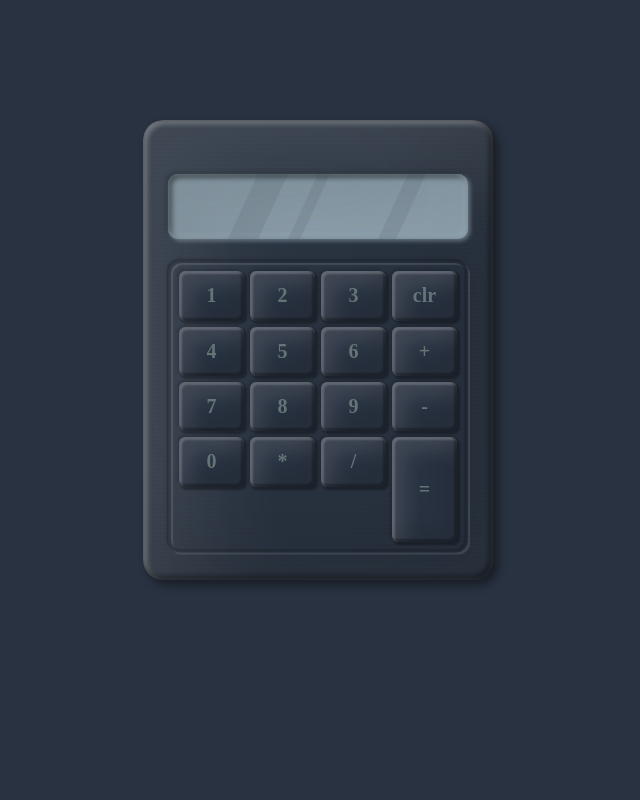
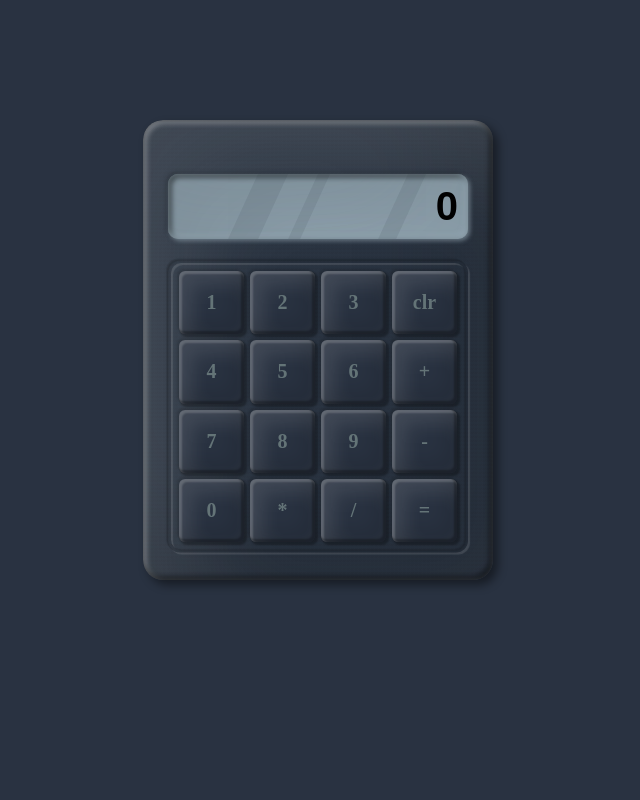
Before and after one commit to Lumintitus/Calculator, a React (Create React App) app: page / in a window 1280 px wide. Shown: the top 800 px of the page, without its empty margins (322-962 px from the left). Built offline with nearby package versions, Linux system fonts and the light colour scheme.

Commit message:
refactor Buttonpanel layout and styles for improved button functionality

```diff
--- a/src/App.js
+++ b/src/App.js
@@ -34,8 +34,7 @@ function App() {
   return (
     <div className="App">
       {/* <Display display={display}/> */}
-      <Buttonpanel send={(a) => { numberappend(a) }}/>
-      <Buttonpanel display={display}/>
+      <Buttonpanel send={(a) => { numberappend(a) }} display={display}/>
     </div>
   );
 }
--- a/src/Components/Buttonpanel.js
+++ b/src/Components/Buttonpanel.js
@@ -3,7 +3,8 @@ import '../Components/Display'
 
 export default function Buttonpanel(props) {
     return (
-        <div className="grid">
+        <div className="top">
+
             {
                 <div className="container">
                     <div className="mx-w calculator-body">
@@ -14,7 +15,7 @@ export default function Buttonpanel(props) {
                             <button className='key'onClick={() => { props.send("1") }}>1</button>
                             <button className='key'onClick={() => { props.send("2") }}>2</button>
                             <button className='key'onClick={() => { props.send("3") }}>3</button>
-                            <button className='key'onClick={() => { props.send("clr") }}>clr</button>
+                            <button className='key sign'onClick={() => { props.send("clr") }}>clr</button>
                             <button className='key'onClick={() => { props.send("4") }}>4</button>
                             <button className='key'onClick={() => { props.send("5") }}>5</button>
                             <button className='key'onClick={() => { props.send("6") }}>6</button>
@@ -26,8 +27,8 @@ export default function Buttonpanel(props) {
                              <button className='key'onClick={() => { props.send("0") }}>0</button>
                             <button className='key sign' onClick={() => { props.send("*") }}>*</button>
 
-                            <button className='key sign' onClick={() => { props.send("/") }}>/</button>
-                            <button className='key sign equal' onClick={() => { props.send("test") }}>=</button>
+                            <button className='key sign ' onClick={() => { props.send("/") }}>/</button>
+                            <button className='key sign ' onClick={() => { props.send("test") }}>=</button>
 
                         </div>
                     </div>
--- a/src/Styles/Button.css
+++ b/src/Styles/Button.css
@@ -1,85 +1,4 @@
-/*
-@import url('https://fonts.googleapis.com/css2?family=Poppins:wght@500&display=swap');
 
-*{
-    margin: 0;
-    padding: 0;
-    box-sizing: border-box;
-    font-family: 'Poppins', sans-serif;
-}
-
-body{
-    width: 100%;
-    height: 100vh;
-    display: flex;
-    justify-content: center;
-    align-items: center;
-    background: linear-gradient(45deg, #0a0a0a, #3a4452);
-}
-
-.calculator{
-    border: 1px solid #717377;
-    padding: 20px;
-    border-radius: 16px;
-    background: transparent;
-    box-shadow: 0px 3px 15px rgba(83, 93, 112, 0.5);
-
-}
-
-input{
-    width: 320px;
-    border: none;
-    padding: 24px;
-    margin: 10px;
-    background: transparent;
-    box-shadow: 0px 3px 15px rgbs(84, 84, 84, 0.1);
-    font-size: 40px;
-    text-align: right;
-    cursor: pointer;
-    color: #ccbfbf;
-}
-
-input::placeholder{
-    color: #e9e7e7;
-}
-
-button{
-    border: none;
-    width: 60px;
-    height: 60px;
-    margin: 10px;
-    border-radius: 50%;
-    background: transparent;
-    color: #ffffff;
-    font-size: 20px;
-    box-shadow: -8px -8px 15px rgba(255, 255, 255, 0.1);
-    cursor: pointer;
-}
-
-.equalBtn{
-    background-color: #fb7c14;
-}
-
-.operator{
-    color: #6dee0a;
-}
-.container .mx-w .number button{
-  width: 17%;
-  margin: 6px;
-}
-.type{
-    width: 268px;
-    text-align: center;
-    color: white;
-    padding-top: 40px;
-}
-.cal-type{
-
-    margin: 11px 22px;
-    width: 275px;
-    text-align: center;
-    color: white;
-} */
 
 
 * {
@@ -88,12 +7,15 @@ button{
     box-sizing: border-box;
     transition: background-color 50ms ease-in;
 }
+
 :root {
     --primary-color: #293241;
 }
+
 body {
     background-color: var(--primary-color);
 }
+
 .container {
     width: 100%;
     min-height: 500px;
@@ -103,6 +25,7 @@ body {
     margin-top: 60px;
     overflow: auto;
 }
+
 .calculator-body {
     width: 350px;
     height: 460px;
@@ -123,6 +46,7 @@ body {
     align-items: center;
     gap: 24px;
 }
+
 .display {
     width: 100%;
     height: 90px;
@@ -144,6 +68,7 @@ body {
     justify-content: center;
     overflow: hidden;
 }
+
 .display::after {
     content: "";
     position: absolute;
@@ -154,8 +79,7 @@ body {
     opacity: 0.1;
     left: 0;
     top: 0;
-    clip-path: polygon(
-        30% 0,
+    clip-path: polygon(30% 0,
             40% 0,
             30% 100%,
             20% 100%,
@@ -167,10 +91,10 @@ body {
             86% 0,
             76% 100%,
             70% 100%,
-        80% 0
-    );
+            80% 0);
     backdrop-filter: blur(0.6px);
 }
+
 .keys {
     width: calc(100% - 6px);
     height: 100%;
@@ -181,10 +105,11 @@ body {
     display: grid;
     padding: 8px;
     grid-template-columns: repeat(4, 1fr);
-    grid-template-rows: repeat(5, 1fr);
+    grid-template-rows: repeat(4, 1fr);
     gap: 6px;
     z-index: 1;
 }
+
 .keys::after {
     content: "";
     position: absolute;
@@ -198,6 +123,7 @@ body {
     left: 50%;
     z-index: 2;
 }
+
 .key {
     all: unset;
     background-color: var(--primary-color);
@@ -216,19 +142,23 @@ body {
     font-family: poppins;
     text-align: center;
 }
+
 .key:active {
     box-shadow: -2px -2px 2px #0000004f, 2px 2px 1px #2d2d2d30,
         inset 2px 2px 3px 1px #0000004f, inset -2px -2px 2px 1px #ffffff1f,
         inset -10px -10px 20px 2px #0000001f, inset 10px 10px 20px 2px #ffffff1f;
     font-size: 19px;
 }
+
 .equal {
     grid-area: span 2;
 }
+
 .value {
     font-size: 14px;
     font-weight: bold;
 }
+
 .value::before {
     content: "=";
     padding-right: 5px;
@@ -251,6 +181,7 @@ body {
     background-color: var(--primary-color);
     z-index: 9999;
 }
+
 .mode {
     all: unset;
     margin-left: auto;
@@ -263,13 +194,16 @@ body {
     font-size: 16px;
     cursor: pointer;
 }
+
 .mode:active {
     box-shadow: -2px -2px 2px #00000020, 2px 2px 1px #ffffff20;
     font-size: 15px;
 }
-.display{
+
+.display {
     color: black;
 }
-.dchange{
+
+.dchange {
     margin-top: 600px;
 }
```
Lines whose indentation alone changed are shown as unchanged.
